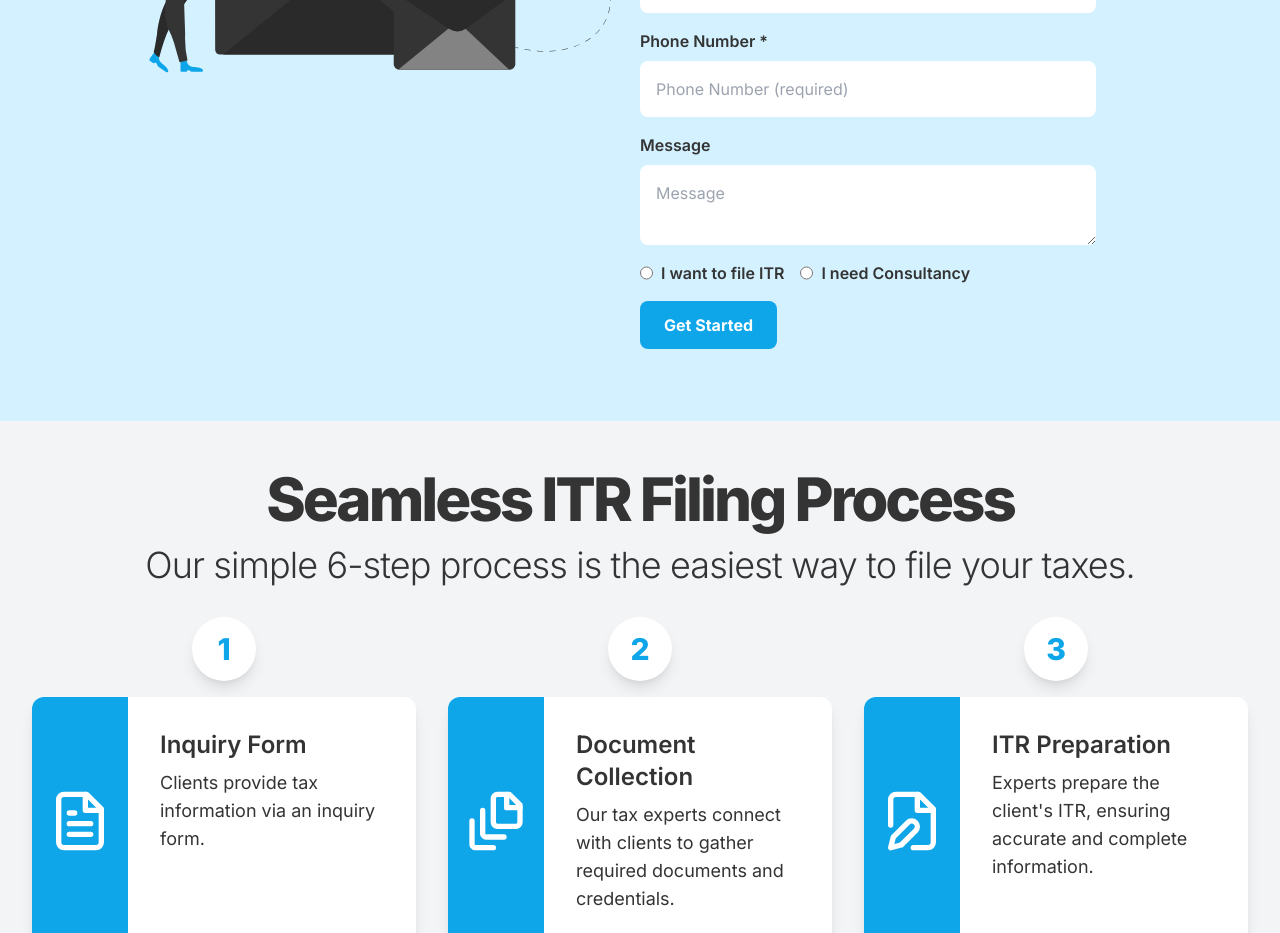
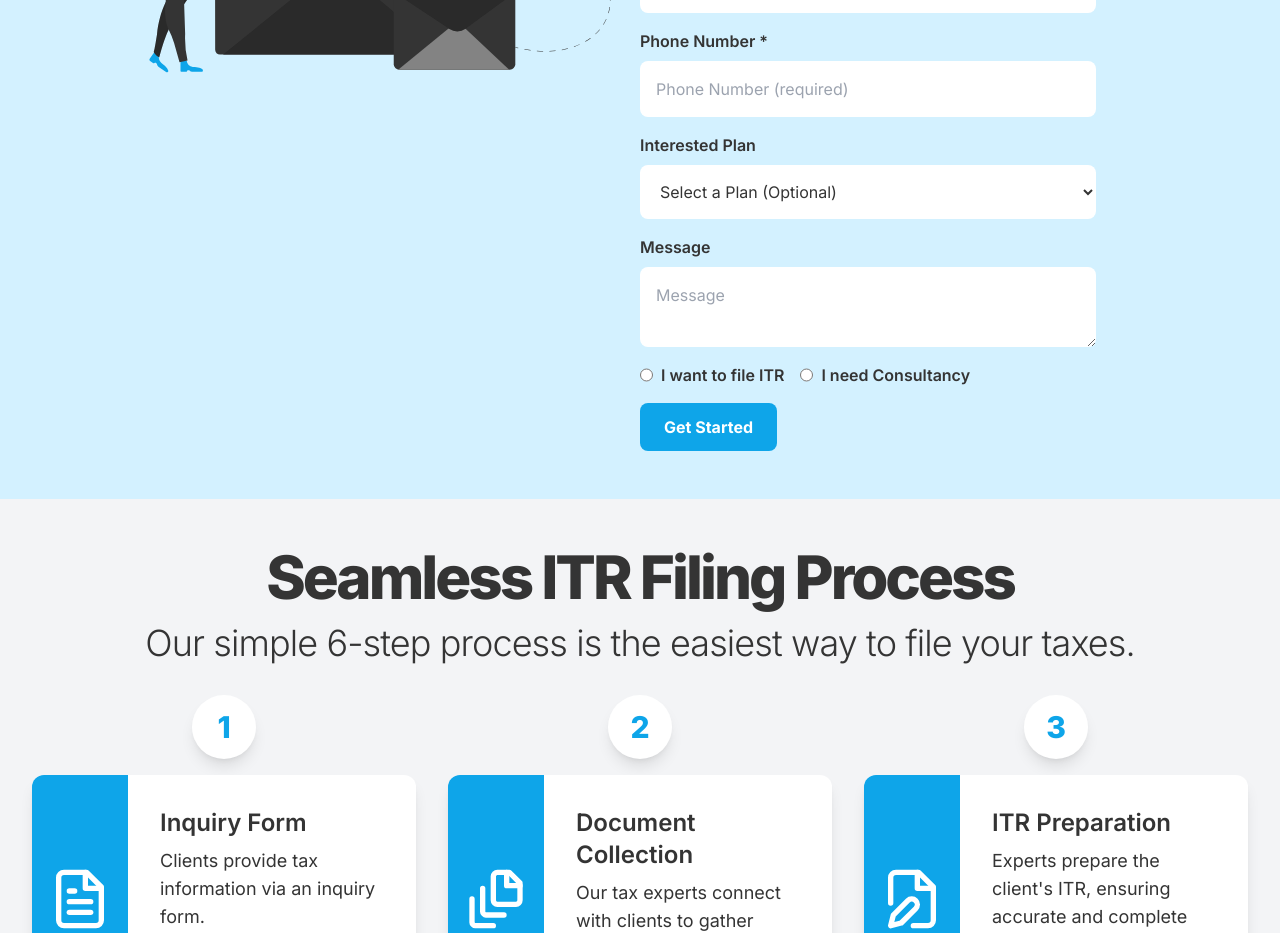
Before and after one commit to itrmitra/itrmitra, a Next.js app: page / in a window 1280 px wide. Shown: the part 2060-2993 px from the top of the page. Built offline with nearby package versions, Linux system fonts and the light colour scheme.

Commit message:
updates
logo, send email

```diff
--- a/src/components/info-sections/form-filing-section.tsx
+++ b/src/components/info-sections/form-filing-section.tsx
@@ -5,7 +5,9 @@ import { cn } from "../../lib/utils"
 import { inputVariants } from "../ui/input"
 import { Info } from "lucide-react"
 import { headingVariants } from "../ui/heading"
-
+import { useRouter } from "next/router"
+import { useEffect } from "react"
+import { services } from "../../data/services"
 const sourceOfIncomeOptions = [
     "Salary/ Pension",
     "Rent Income / Home loan interest",
@@ -24,6 +26,7 @@ interface FormDataType {
     query: string
     type?: "FILE ITR" | "CONSULTANCY"
     sourceOfIncome: { [key: string]: boolean }
+    plan?: string
 }
 
 export default function FormFilingSection() {
@@ -34,7 +37,15 @@ export default function FormFilingSection() {
         query: "",
         type: undefined,
         sourceOfIncome: {},
+        plan: "",
     })
+    const router = useRouter()
+
+    useEffect(() => {
+        if (router.query.plan && typeof router.query.plan === "string") {
+            setFormState((prev) => ({ ...prev, plan: router.query.plan as string }))
+        }
+    }, [router.query.plan])
     const [error, setError] = useState("")
     const [sourceOfIncomeError, setSourceOfIncomeError] = useState("")
 
@@ -90,6 +101,7 @@ export default function FormFilingSection() {
                 query: "",
                 type: undefined,
                 sourceOfIncome: {},
+                plan: "",
             })
         }
         setLoading(false)
@@ -172,6 +184,25 @@ export default function FormFilingSection() {
                             minLength={10}
                             maxLength={10}
                         />
+                    </div>
+                    <div className="flex flex-col gap-2">
+                        <label htmlFor="plan" className="font-semibold">
+                            Interested Plan
+                        </label>
+                        <select
+                            id="plan"
+                            name="plan"
+                            value={formState.plan}
+                            onChange={onChange as any} // React typings mismatch between input and select onChange
+                            className={cn(inputVariants(), "bg-white")}
+                        >
+                            <option value="">Select a Plan (Optional)</option>
+                            {services.map((s) => (
+                                <option key={s.name} value={s.name}>
+                                    {s.name}
+                                </option>
+                            ))}
+                        </select>
                     </div>
                     <div className="flex flex-col gap-2">
                         <label htmlFor="query" className="font-semibold">
--- a/src/lib/sendEmail.ts
+++ b/src/lib/sendEmail.ts
@@ -5,6 +5,7 @@ interface FormState {
     query: string
     type?: "FILE ITR" | "CONSULTANCY"
     sourceOfIncome: { [key: string]: boolean }
+    plan?: string
 }
 
 export const sendEmail = async (state: FormState) => {
@@ -25,6 +26,7 @@ export const sendEmail = async (state: FormState) => {
         <body>
         <b>Name: </b>${state.name}<br>
         <b>Phone Number: </b>${state.phone}<br>
+        ${state.plan ? `<b>Interested Plan: </b>${state.plan}<br>` : ''}
         <b>Source Of Income: </b><br>
         ${Object.keys(state.sourceOfIncome).join("<br>")}
         <br>
--- a/src/pages/services.tsx
+++ b/src/pages/services.tsx
@@ -1,4 +1,4 @@
-import { CheckCircle2, IndianRupee, MessageCircle } from "lucide-react"
+import { CheckCircle2, IndianRupee, MessageCircle, Mail } from "lucide-react"
 import { services } from "../data/services"
 import { cn } from "../lib/utils"
 import Link from "next/link"
@@ -187,7 +187,7 @@ function ServiceCard({
                     transform: isHovered ? "translateY(0)" : "translateY(8px)",
                     pointerEvents: isHovered ? "auto" : "none",
                 }}
-                className="mt-6"
+                className="mt-6 flex flex-col gap-3"
             >
                 <a
                     href={whatsappUrl}
@@ -200,9 +200,20 @@ function ServiceCard({
                     )}
                 >
                     <MessageCircle size={18} />
-                    Send Enquiry
+                    WhatsApp Enquiry
                     <img src="/whatsapp.svg" className="h-5 w-5" alt="WhatsApp" />
                 </a>
+                <Link
+                    href={{ pathname: "/", query: { plan: name }, hash: "form-filing-section" }}
+                    className={cn(
+                        "flex w-full items-center justify-center gap-2 rounded-lg px-4 py-3 text-sm font-semibold text-brand",
+                        "border-2 border-brand bg-white hover:bg-brand hover:text-white active:scale-95",
+                        "transition-colors duration-200"
+                    )}
+                >
+                    <Mail size={18} />
+                    Email Enquiry
+                </Link>
             </div>
         </div>
     )
```
Also changed, not shown: public/aboutus/itrmitra_logo.png.
